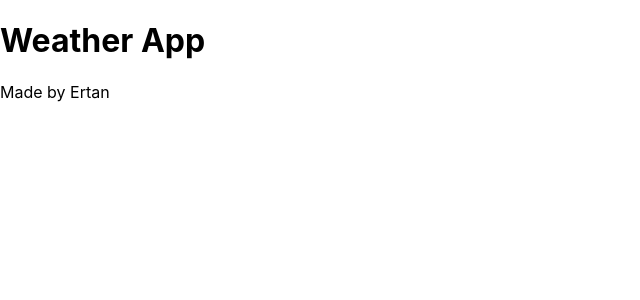
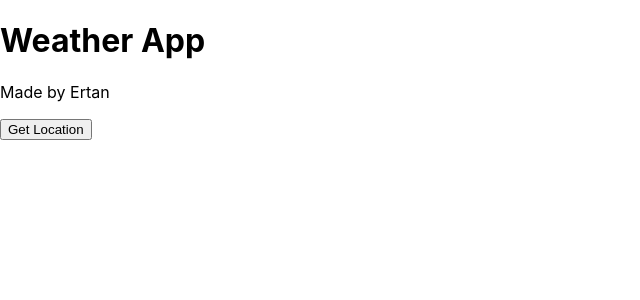
Before and after one commit to ErtanM/weather-app, a React (Vite) app: page / in a window 1280 px wide. Shown: the top 300 px of the page, without its empty margins (0-640 px from the left). Built offline with nearby package versions, Linux system fonts and the light colour scheme.

Commit message:
planning

```diff
--- a/src/App.jsx
+++ b/src/App.jsx
@@ -1,14 +1,26 @@
 import "./css/App.css";
+import React, { Component } from "react";
 
-function App() {
+class App extends Component {
+  //Gets the data for our api call. We need lat and lon.
+  getLocation = () => {
+    navigator.geolocation.getCurrentPosition((position) => {
+      console.log("Lan:" + position.coords.latitude);
+      console.log("Lon:" + position.coords.longitude);
+    });
+  };
+
+  render() {
     return (
       <div className="App">
         <div className="container">
           <h1>Weather App</h1>
           <p>Made by Ertan</p>
+          <button onClick={this.getLocation}>Get Location</button>
         </div>
       </div>
     );
   }
+}
 
 export default App;
```
Also changed, not shown: src/Weather.js (added, +19 -0 lines), 1 other file (tests, documents, lock files or other folders). Lines whose indentation alone changed are shown as unchanged.
